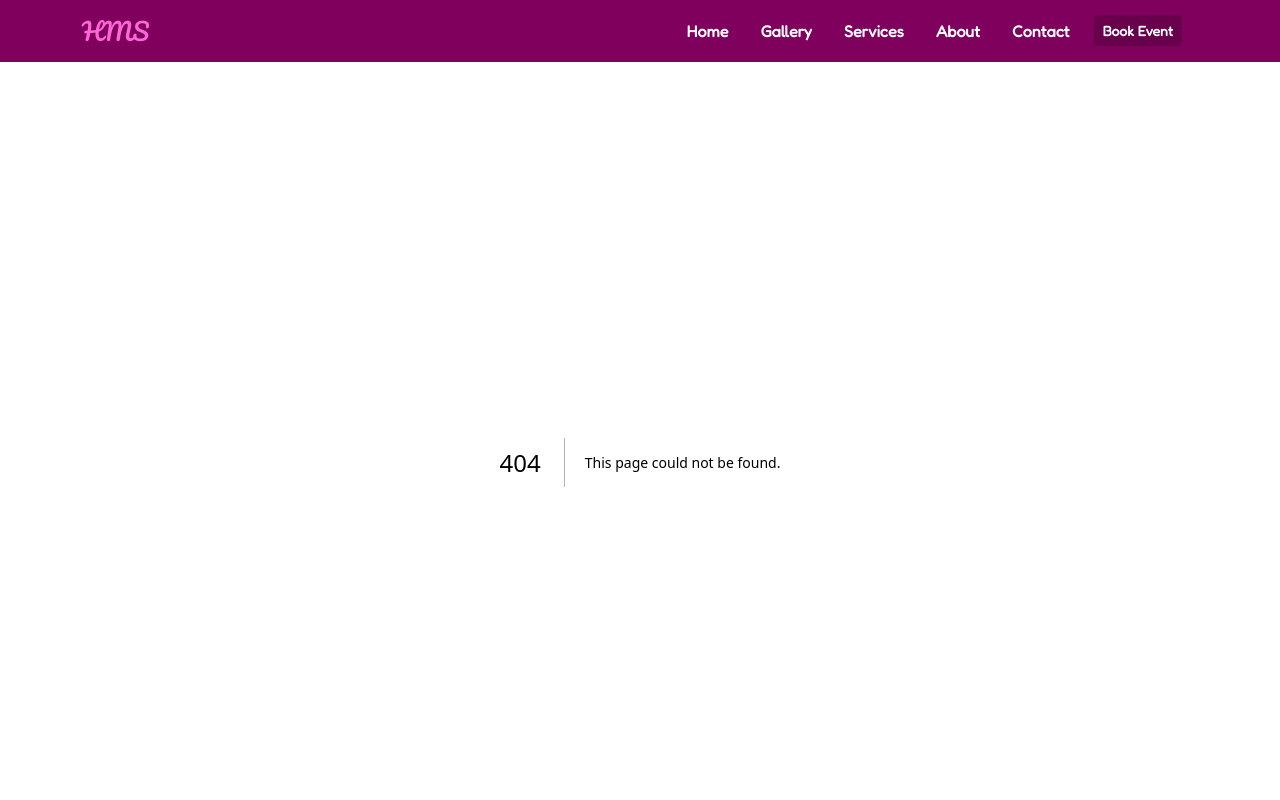
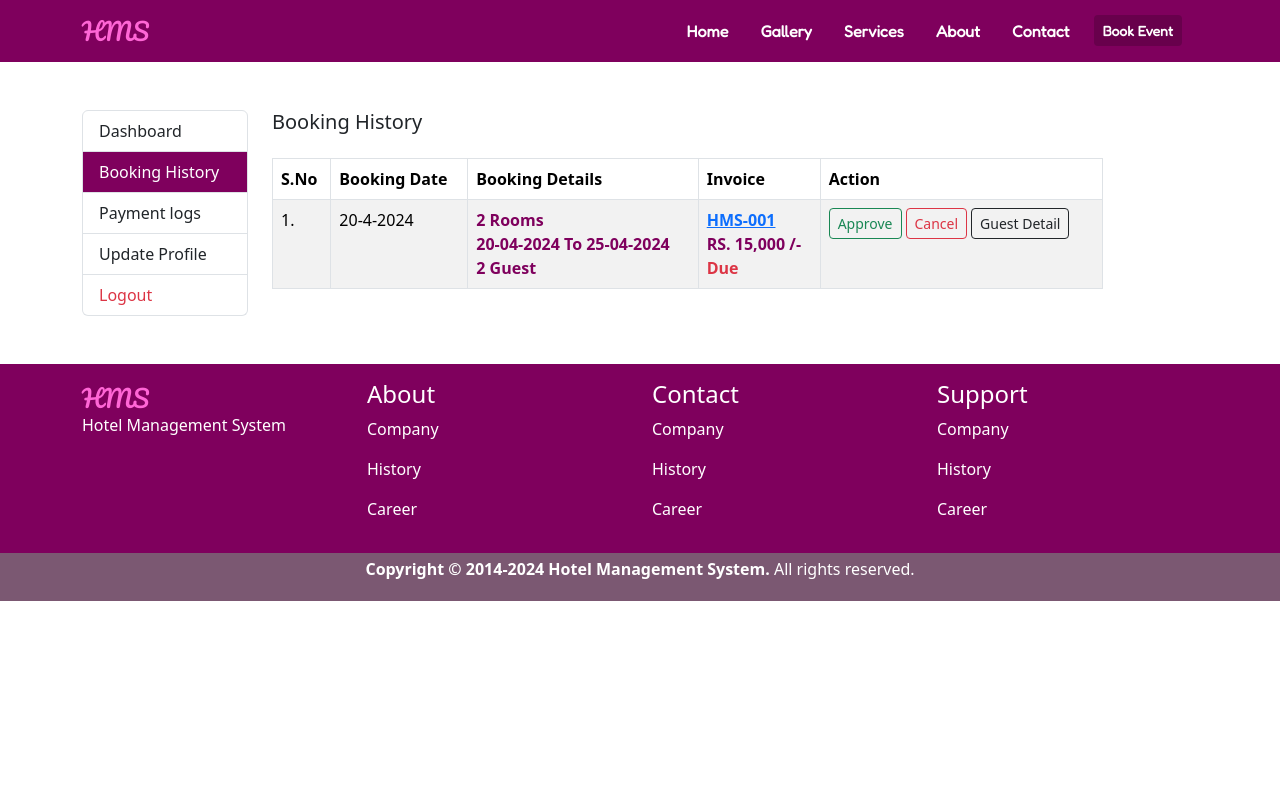
Before and after one commit to gopalsrinivas/hotel_management_system, a Next.js app in the folder frontend/: page /user/booking_history in a window 1280 px wide. Before the commit this address had no page. Shown: the top 800 px of the page. Built offline with nearby package versions, Linux system fonts and the light colour scheme.

Commit message:
User dashboard, Booking history, payment logs desigined

```diff
--- /dev/null
+++ b/frontend/src/app/user/DashboardSideMenu.js
@@ -0,0 +1,17 @@
+"use client"
+import Link from "next/link";
+import { usePathname } from "next/navigation";
+
+export default function DashboardSideMenu() {
+    const pathname = usePathname();
+
+    return (
+        <div className="list-group">
+            <Link className={`list-group-item ${pathname === '/user/dashboard' ? 'hms-bg-normal' : ''}`} href="/user/dashboard">Dashboard</Link>
+            <Link className={`list-group-item ${pathname === '/user/booking_history' ? 'hms-bg-normal' : ''}`} href="/user/booking_history">Booking History</Link>
+            <Link className={`list-group-item ${pathname === '/user/payment_logs' ? 'hms-bg-normal' : ''}`} href="/user/payment_logs">Payment logs</Link>
+            <Link className={`list-group-item ${pathname === '/user/update_profile' ? 'hms-bg-normal' : ''}`} href="/user/update_profile">Update Profile</Link>
+            <Link className="list-group-item text-danger" href="#">Logout</Link>
+        </div>
+    );
+}
--- /dev/null
+++ b/frontend/src/app/user/booking_history/page.js
@@ -0,0 +1,56 @@
+import Link from "next/link";
+import DashboardSideMenu from "@/app/user/DashboardSideMenu";
+
+export default function page() {
+    return (
+        <>
+            <section className="container my-5">
+                <div className="row">
+                    <div className="col-md-2 col-12">
+                        <DashboardSideMenu />
+                    </div>
+
+                    <div className="col-md-9 col-12">
+                        <h5 className="mb-4">Booking History</h5>
+                        <div className="table-responsive">
+                            <table className="table table-bordered table-striped table-hover">
+                                <thead className="hms-bg-normal">
+                                    <tr>
+                                        <th>S.No</th>
+                                        <th>Booking Date</th>
+                                        <th>Booking Details</th>
+                                        <th>Invoice</th>
+                                        <th>Action</th>
+                                    </tr>
+                                </thead>
+                                <tbody>
+                                    <tr>
+                                        <td>1.</td>
+                                        <td>20-4-2024</td>
+                                        <td>
+                                            <p className="m-0 fw-bold hms-color">2 Rooms</p>
+                                            <p className="m-0 fw-bold hms-color">20-04-2024 To 25-04-2024</p>
+                                            <p className="m-0 fw-bold hms-color">2 Guest</p>
+                                        </td>
+                                        <td>
+                                            <p className="m-0 fw-bold hms-color">
+                                                <Link href='#'>HMS-001</Link>
+                                            </p>
+                                            <p className="m-0 fw-bold hms-color">RS. 15,000 /-</p>
+                                            <p className="m-0 fw-bold hms-color text-danger">Due</p>
+                                        </td>
+                                        <td>
+                                            <Link href="#" className="btn btn-sm btn-outline-success">Approve</Link>
+                                            <Link href="#" className="btn btn-sm btn-outline-danger ms-1">Cancel</Link>
+                                            <Link href="#" className="btn btn-sm btn-outline-dark ms-1">Guest Detail</Link>
+                                        </td>
+                                    </tr>
+                                </tbody>
+                            </table>
+                        </div>
+                    </div>
+                </div>
+            </section>
+        </>
+    );
+}
--- a/frontend/styles/global.css
+++ b/frontend/styles/global.css
@@ -1,5 +1,8 @@
 .hms-color-light{
     color:#ff66d6;
+}
+.hms-color{
+    color:#7f005d;
 }
 
 .hms-bg-normal {
```
Also changed, not shown: frontend/src/app/user/dashboard/page.js (+6 -10 lines), frontend/src/app/user/payment_logs/page.js (added, +49 -0 lines).
